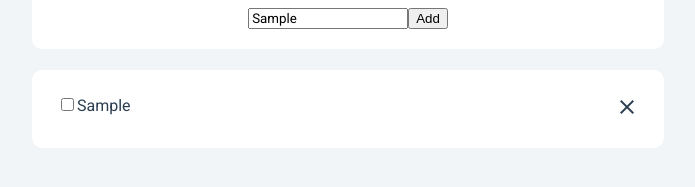
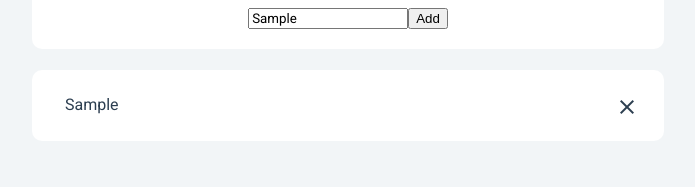
Before and after one commit to nathmotion/training-vue-node, a Vue app in the folder vue-front-app/: page / in a window 1280 px wide. Both pictures are taken after typing "Sample" into the empty fields and a click on the button "Add". Shown: the part 153-340 px from the top of the page, without its empty margins (292-987 px from the left). Built offline with nearby package versions, Linux system fonts and the light colour scheme.

Commit message:
[REFACTO] remove checkbox and change status for task model

```diff
--- a/vue-front-app/src/App.vue
+++ b/vue-front-app/src/App.vue
@@ -2,7 +2,7 @@
   <h1> TODO LIST </h1>
   <div class="content">
     <task-form @add-task="addTask"/>
-    <task-list :tasks="tasks" @delete-task="deleteTask" @complete-task="completeTask"/>
+    <task-list :tasks="tasks" @delete-task="deleteTask"/>
   </div>
 </template>
 
@@ -35,9 +35,6 @@ export default {
           task => task.id !== id
       )
     },
-    completeTask(task) {
-      task.completed = !task.completed
-    }
   }
 }
 </script>
--- a/vue-front-app/src/components/TaskForm.vue
+++ b/vue-front-app/src/components/TaskForm.vue
@@ -13,7 +13,6 @@ export default {
   data() {
     return {
       task: {
-        completed: false,
         label: ''
       }
     }
--- a/vue-front-app/src/components/TaskList.vue
+++ b/vue-front-app/src/components/TaskList.vue
@@ -3,9 +3,8 @@
     <p v-if="tasks.length < 1" class="empty-table task-item"> No task found!</p>
     <ul v-else class="list-task">
       <li v-for="task in tasks" :key="task.id" class="task-item">
-        <div class="task-part-left"><input type="checkbox" id="{{task.id}}" class="radio-item"
-                                           @change="$emit('complete-task',task)"/>
-          <label for="{{task.id}}">{{ task.label }}</label>
+        <div class="task-part-left">
+          <label>{{ task.label }}</label>
         </div>
         <div class=" task-part-right">
           <i class="material-icons button-delete" @click="$emit('delete-task', task.id)">close</i>
@@ -52,7 +51,7 @@ ul.list-task {
 }
 
 li.task-item {
-  padding: 25px;
+  padding: 25px 25px 18px 25px;
   display: flex;
   justify-content: space-between;
   margin-bottom: 8px;
@@ -69,12 +68,8 @@ li.task-item {
 
 .task-part-left label {
   cursor: pointer;
+  margin-left: 8px;
 }
-
-.radio-item {
-  cursor: pointer;
-}
-
 
 .task-item {
   background-color: #FFFFFF;
```
